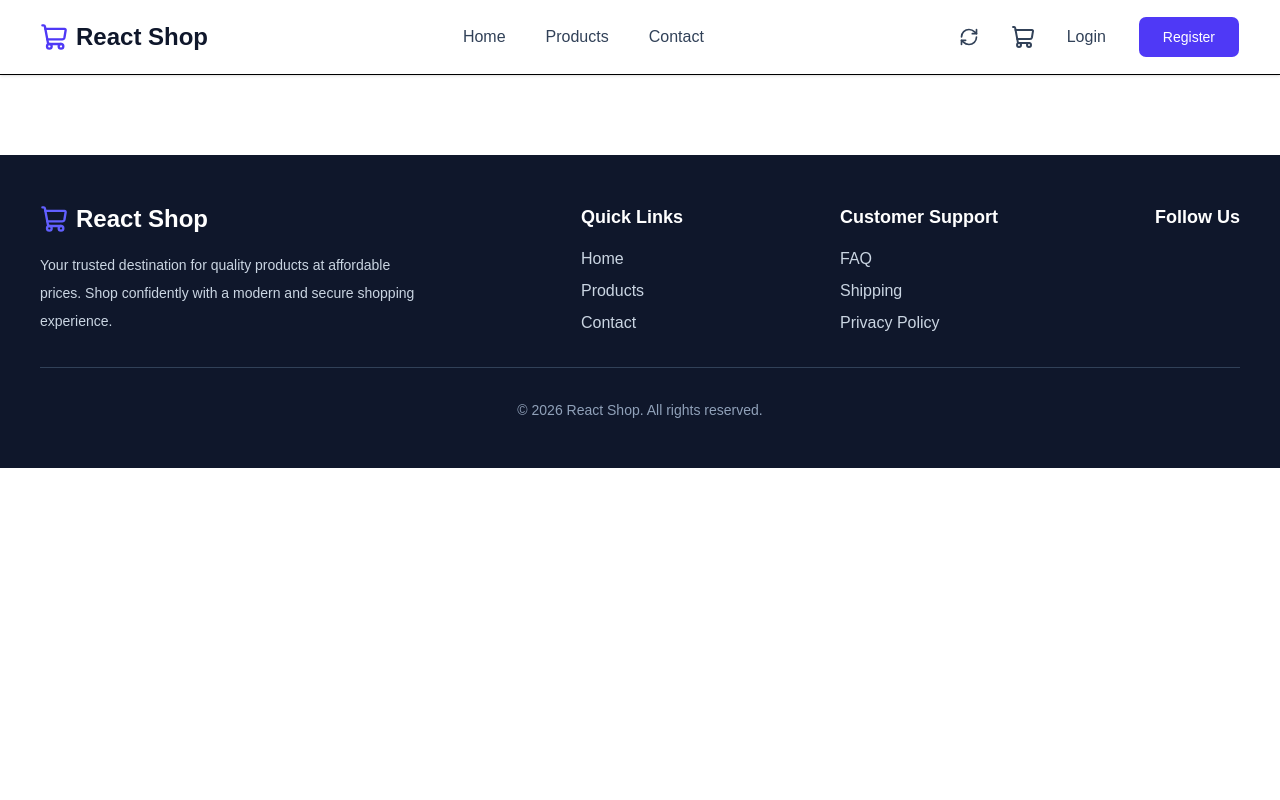
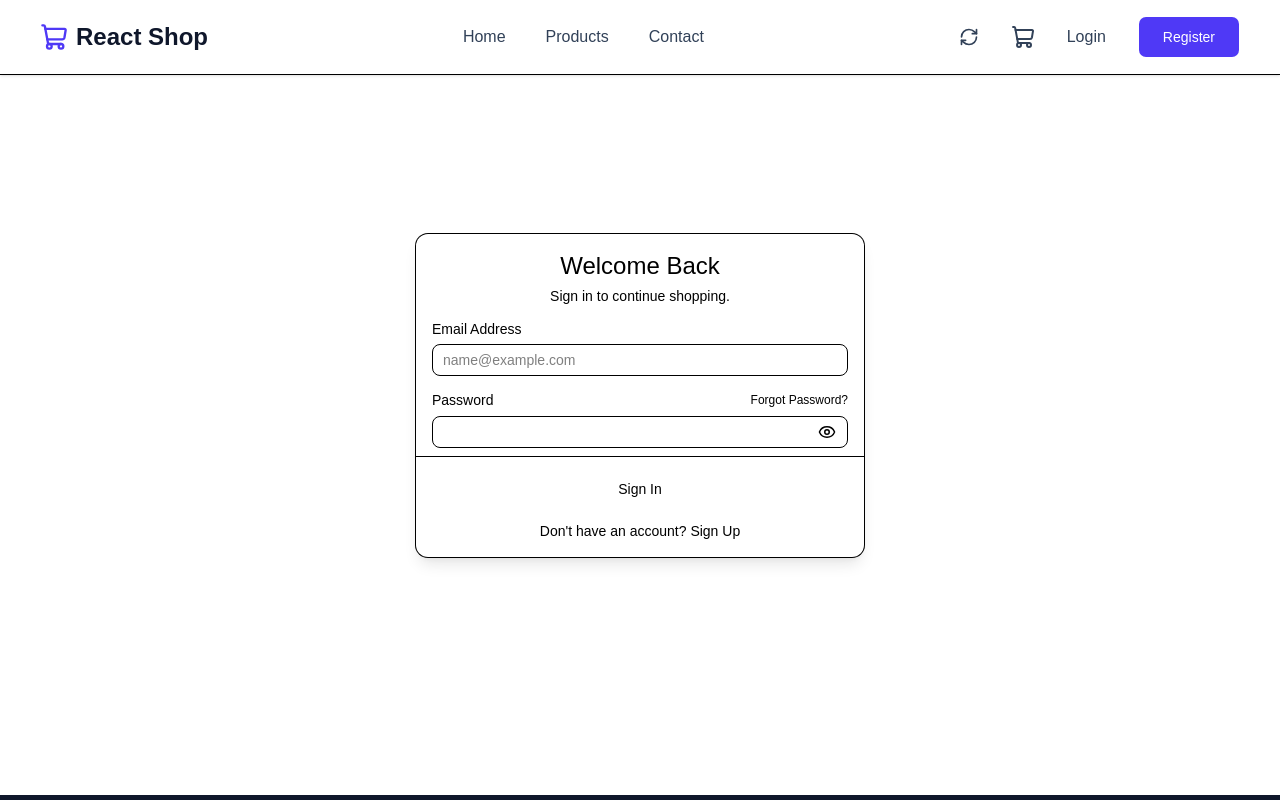
Before and after one commit to derrickweru73/react-shop-one, a React (Vite) app: page /login in a window 1280 px wide. Shown: the top 800 px of the page. Built offline with nearby package versions, Linux system fonts and the light colour scheme.

Commit message:
feat: add auth context with login functionality

```diff
--- a/src/App.jsx
+++ b/src/App.jsx
@@ -6,17 +6,21 @@ import Cart from "./pages/Cart"
 import ProductDetails from "./pages/ProductDetails";
 import Checkout from "./pages/Checkout";
 import CheckoutSuccess from "./pages/CheckoutSuccess";
+import Login from "./pages/Login";
 function App() {
   return (
     <>
       <Router>
         <Navbar />
         <Routes>
+
           <Route path="/" element={<Home />} />
           <Route path="/cart" element={<Cart />} />
           <Route path="/checkout" element={<Checkout />} />
           <Route path="/checkoutsuccess" element={<CheckoutSuccess />} />
           <Route path="/product/:productId" element={<ProductDetails />} />
+          <Route path="/login" element={<Login />} />
+
 
         </Routes>
         <Footer/>
--- a/src/main.jsx
+++ b/src/main.jsx
@@ -3,11 +3,14 @@ import { createRoot } from 'react-dom/client'
 import './index.css'
 import App from './App.jsx'
 import { CartProvider }  from './context/CartContext'
+import { AuthProvider } from './context/AuthContext'
 
 createRoot(document.getElementById('root')).render(
   <StrictMode>
     <CartProvider>
-      <App />
+      <AuthProvider>
+        <App />
+      </AuthProvider>
     </CartProvider>
   </StrictMode>,
 )
--- a/src/pages/Login.jsx
+++ b/src/pages/Login.jsx
@@ -0,0 +1,177 @@
+import { useState } from "react";
+import { Link, useNavigate } from "react-router-dom";
+import { useAuth } from "@/context/AuthContext";
+import { Button } from "@/components/ui/button";
+import { Input } from "@/components/ui/input";
+import { Label } from "@/components/ui/label";
+import {
+  Card,
+  CardContent,
+  CardDescription,
+  CardFooter,
+  CardHeader,
+  CardTitle,
+} from "@/components/ui/card";
+import { Eye, EyeOff, Loader2 } from "lucide-react";
+
+function Login() {
+  const { login } = useAuth();
+
+  const [formData, setFormData] = useState({
+    email: "",
+    password: "",
+  });
+
+  const [error, setError] = useState("");
+  const [isSubmitting, setIsSubmitting] = useState(false);
+  const [showPassword, setShowPassword] = useState(false);
+
+  const navigate = useNavigate();
+
+  const handleChange = (e) => {
+    setFormData({
+      ...formData,
+      [e.target.name]: e.target.value,
+    });
+  };
+
+  const handleSubmit = async (e) => {
+    e.preventDefault();
+
+    setError("");
+    setIsSubmitting(true);
+
+    try {
+      // Simulate API request
+      await new Promise((resolve) => setTimeout(resolve, 1200));
+
+      const fakeToken = "jwt-access-token-example";
+
+      const fakeUser = {
+        id: Date.now(),
+        name: formData.email.split("@")[0],
+        email: formData.email,
+        role:
+          formData.email === "admin@reactshop.com"
+            ? "admin"
+            : "customer",
+      };
+
+      login(fakeToken, fakeUser);
+
+      navigate("/");
+    } catch (err) {
+      setError(err.message || "Invalid email or password.");
+    } finally {
+      setIsSubmitting(false);
+    }
+  };
+
+  return (
+    <div className="flex min-h-[80vh] items-center justify-center p-4">
+      <Card className="w-full max-w-md shadow-lg">
+        <CardHeader>
+          <CardTitle className="text-2xl text-center">
+            Welcome Back
+          </CardTitle>
+
+          <CardDescription className="text-center">
+            Sign in to continue shopping.
+          </CardDescription>
+        </CardHeader>
+
+        <form onSubmit={handleSubmit}>
+          <CardContent className="space-y-4">
+            {error && (
+              <div className="rounded-md border border-red-200 bg-red-100 p-3 text-sm text-red-600">
+                {error}
+              </div>
+            )}
+
+            <div className="space-y-2">
+              <Label htmlFor="email">Email Address</Label>
+
+              <Input
+                id="email"
+                name="email"
+                type="email"
+                placeholder="name@example.com"
+                value={formData.email}
+                onChange={handleChange}
+                disabled={isSubmitting}
+                required
+              />
+            </div>
+
+            <div className="space-y-2">
+              <div className="flex justify-between">
+                <Label htmlFor="password">Password</Label>
+
+                <button
+                  type="button"
+                  className="text-xs text-primary hover:underline"
+                >
+                  Forgot Password?
+                </button>
+              </div>
+
+              <div className="relative">
+                <Input
+                  id="password"
+                  name="password"
+                  type={showPassword ? "text" : "password"}
+                  value={formData.password}
+                  onChange={handleChange}
+                  disabled={isSubmitting}
+                  required
+                  className="pr-10"
+                />
+
+                <button
+                  type="button"
+                  onClick={() => setShowPassword(!showPassword)}
+                  className="absolute right-3 top-1/2 -translate-y-1/2 text-muted-foreground"
+                >
+                  {showPassword ? (
+                    <EyeOff size={18} />
+                  ) : (
+                    <Eye size={18} />
+                  )}
+                </button>
+              </div>
+            </div>
+          </CardContent>
+
+          <CardFooter className="flex flex-col gap-4 mt-2">
+            <Button
+              type="submit"
+              className="w-full"
+              disabled={isSubmitting}
+            >
+              {isSubmitting ? (
+                <>
+                  <Loader2 className="mr-2 h-4 w-4 animate-spin" />
+                  Signing In...
+                </>
+              ) : (
+                "Sign In"
+              )}
+            </Button>
+
+            <p className="text-sm text-center text-muted-foreground">
+              Don't have an account?{" "}
+              <Link
+                to="/register"
+                className="text-primary font-medium hover:underline"
+              >
+                Sign Up
+              </Link>
+            </p>
+          </CardFooter>
+        </form>
+      </Card>
+    </div>
+  );
+}
+
+export default Login;
```
